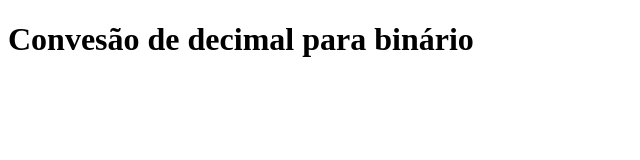
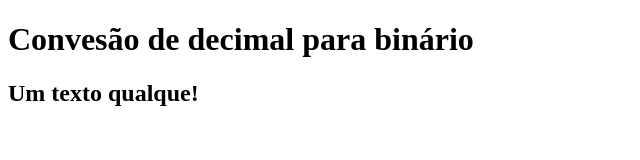
Before and after one commit to Gui2023gg/calculadora, a plain HTML site: page index.html in a window 1280 px wide. Shown: the whole page, without its empty margins (0-640 px from the left). Drawn offline with Linux system fonts and the light colour scheme.

Commit message:
teste de conflito

```diff
--- a/index.html
+++ b/index.html
@@ -8,5 +8,6 @@
 </head>
 <body>
     <h1>Convesão de decimal para binário</h1>
+    <h2>Um texto qualque!</h2>
 </body>
 </html>
```
